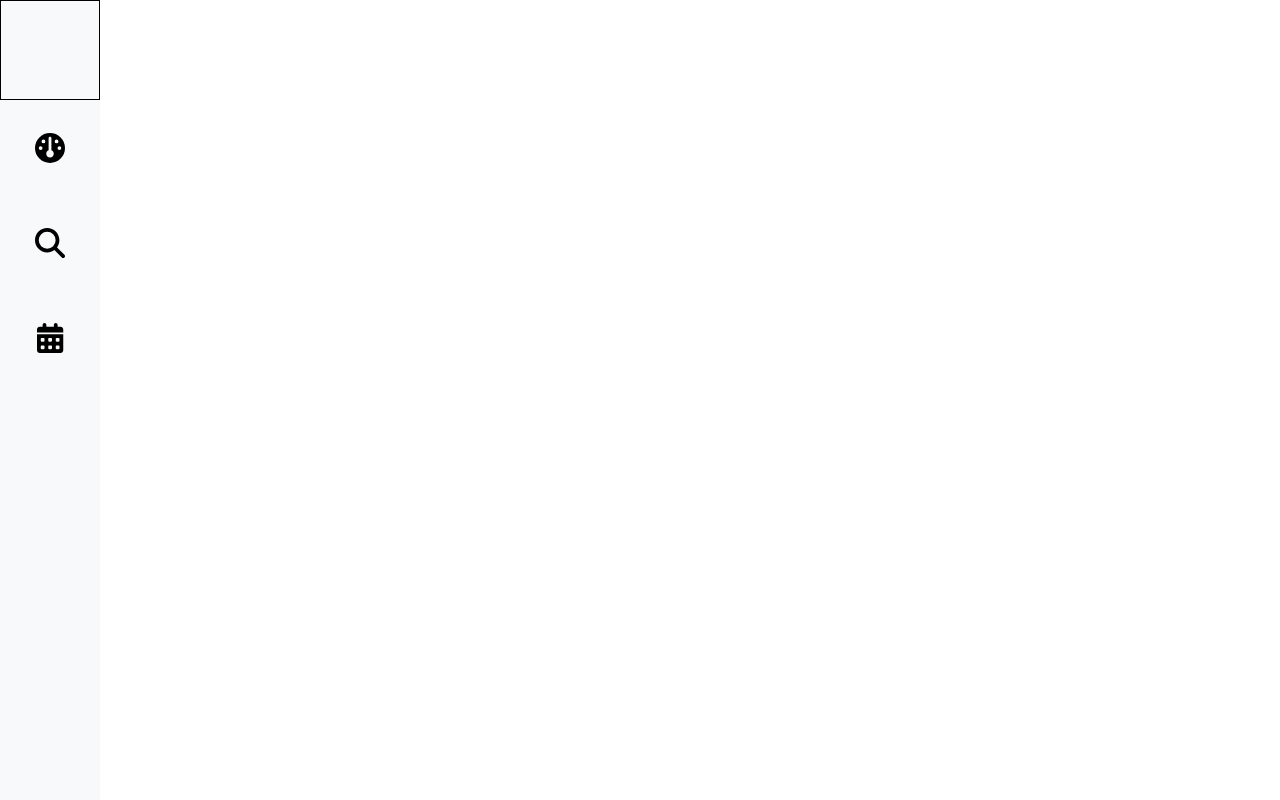
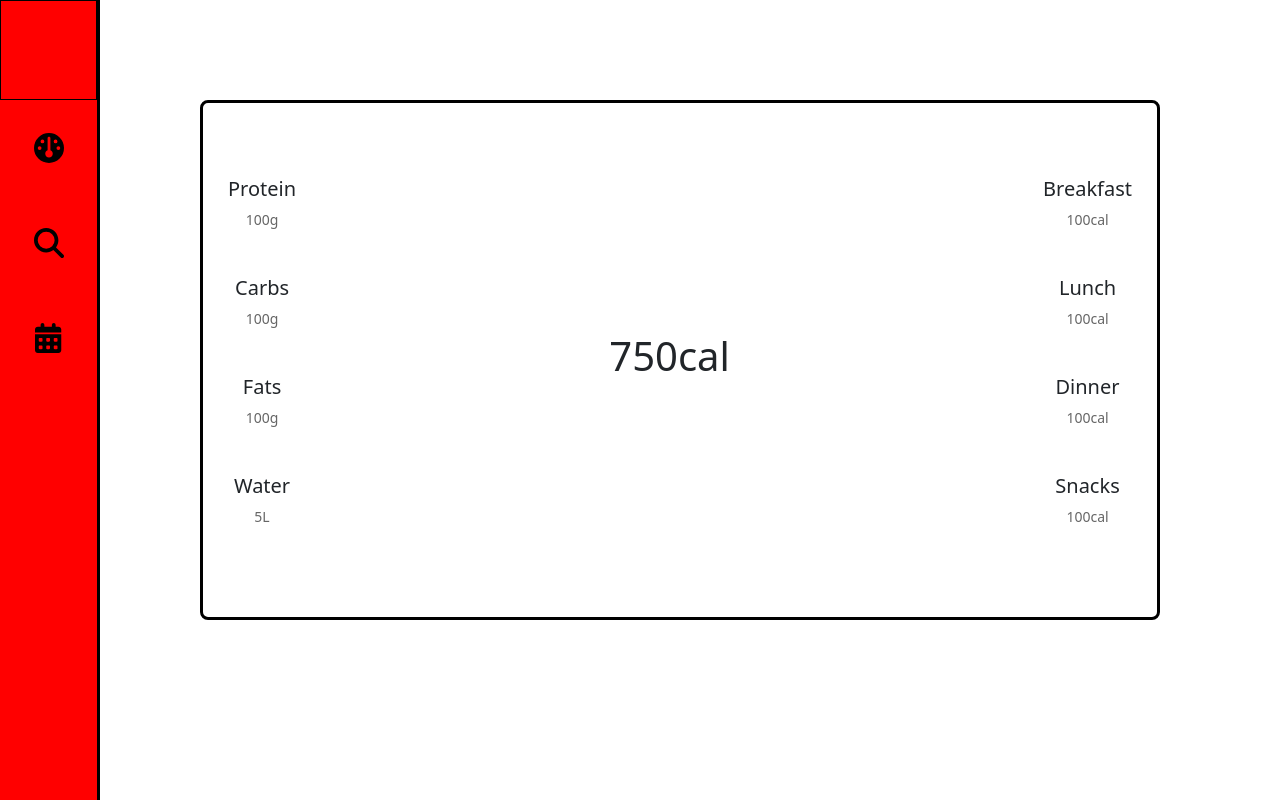
Before and after one commit to DylanWDev/Vitala-Frontend, a Next.js app in the folder fastapi-frontend/: page /dashboard in a window 1280 px wide. Built offline with nearby package versions, Linux system fonts and the light colour scheme; no server answers.

Commit message:
almost completed nav

```diff
--- a/fastapi-frontend/src/components/Sidebar.jsx
+++ b/fastapi-frontend/src/components/Sidebar.jsx
@@ -6,16 +6,16 @@ import "bootstrap/dist/css/bootstrap.css";
 import { faMagnifyingGlass, faDashboard, faCalendarDays } from "@fortawesome/free-solid-svg-icons";
 import { FontAwesomeIcon } from "@fortawesome/react-fontawesome";
 
-export default function Sidebar({ pageName }) {
+export default function Sidebar() {
   return (
     <>
-      <div className="d-flex flex-column flex-shrink-0 bg-body-tertiary" style={{ width: "100px", height: "100vh" }}>
+      <div className="d-flex flex-column flex-shrink-0" style={{ backgroundColor: "red", width: "100px", height: "100vh", borderRight: "3px solid black" }}>
         <div className="border border-black" style={{ height: "100px" }}></div>
 
         <div className="d-flex flex-column align-items-center">
-          <a className={styles.navIcons}><FontAwesomeIcon icon={faDashboard} /></a>
-          <a className={styles.navIcons}><FontAwesomeIcon icon={faMagnifyingGlass} /></a>
-          <a className={styles.navIcons}><FontAwesomeIcon icon={faCalendarDays} /></a>
+          <a href="/dashboard" className={styles.navIcons}><FontAwesomeIcon icon={faDashboard} /></a>
+          <a href="/search" className={styles.navIcons}><FontAwesomeIcon icon={faMagnifyingGlass} /></a>
+          <a href="/calendar" className={styles.navIcons}><FontAwesomeIcon icon={faCalendarDays} /></a>
         </div>
       </div>
     </>
--- a/fastapi-frontend/src/components/nav.module.css
+++ b/fastapi-frontend/src/components/nav.module.css
@@ -5,5 +5,11 @@
   color: black;
   margin: 25px;
   cursor: pointer;
+  transition: transform 0.3s ease;
+  position: relative;
+  text-decoration: none;
+}
 
+.navIcons:hover {
+  transform: scale(1.2);
 }
--- a/fastapi-frontend/src/pages/dashboard/DashboardPage.module.css
+++ b/fastapi-frontend/src/pages/dashboard/DashboardPage.module.css
@@ -1,5 +1,14 @@
-/* @import url('https://fonts.googleapis.com/css2?family=Poppins:wght@300;400;500;600;700&display=swap');
 
+
+
+
+
+@import url('https://fonts.googleapis.com/css2?family=Poppins:wght@300;400;500;600;700&display=swap');
+
+
+.pageContainer {
+  display: flex
+}
 
 .navContainer {
     display: flex;
@@ -44,13 +53,9 @@
 
 
 .pageDisplay {
-  width: 100%;
-  height: 100px;
   border-bottom: 3px solid black;
   background-color: rgb(212, 212, 212);
   display: flex;
-  justify-content: space-between;
-  align-items: center;
 }
 
 .centerContent {
@@ -78,7 +83,8 @@
 
 
 .mainContent {
-  height: 65%;
+  width: 75vw;
+  height: 65vh;
   border-radius: 8px;
   margin: 100px;
   border: 3px solid black;
@@ -91,7 +97,6 @@
 .macros {
   display: flex;
   flex-direction: column;
-  gap: 60px;
 }
 
 .macros h5 {
@@ -102,4 +107,17 @@
   font-size: 14px;
   color: #666;
   text-align: center;
-} */
+}
+
+
+@media (min-width: 768px) {
+  .macros {
+    gap: 20px; /* Adjust the gap value based on your preference */
+  }
+}
+
+@media (min-width: 1200px) {
+  .macros {
+    gap: 30px; /* Adjust the gap value based on your preference */
+  }
+}
--- a/fastapi-frontend/src/pages/dashboard/index.js
+++ b/fastapi-frontend/src/pages/dashboard/index.js
@@ -35,53 +35,53 @@ export default function DashboardPage() {
   }, []);
 
   return (
-    <>
+    <div className={styles.pageContainer}>
       <Sidebar />
-    </>
-    // <div className={styles.dashboardContainer}>
-    //   <main className={styles.mainContent}>
-    //     <div className={styles.macros}>
-    //       <div>
-    //         <h5>Protein</h5>
-    //         <p>100g</p>
-    //       </div>
-    //       <div>
-    //         <h5>Carbs</h5>
-    //         <p>100g</p>
-    //       </div>
-    //       <div>
-    //         <h5>Fats</h5>
-    //         <p>100g</p>
-    //       </div>
-    //       <div>
-    //         <h5>Water</h5>
-    //         <p>5L</p>
-    //       </div>
-    //     </div>
-    //     <div className={styles.flex}>
-    //       <h1>750cal</h1>
-    //     </div>
-    //     <div className={styles.flex}>
-    //       <div className={styles.macros}>
-    //         <div>
-    //           <h5>Breakfast</h5>
-    //           <p>100cal</p>
-    //         </div>
-    //         <div>
-    //           <h5>Lunch</h5>
-    //           <p>100cal</p>
-    //         </div>
-    //         <div>
-    //           <h5>Dinner</h5>
-    //           <p>100cal</p>
-    //         </div>
-    //         <div>
-    //           <h5>Snacks</h5>
-    //           <p>100cal</p>
-    //         </div>
-    //       </div>
-    //     </div>
-    //   </main>
-    // </div>
+      <div className={styles.dashboardContainer}>
+        <main className={styles.mainContent}>
+          <div className={styles.macros}>
+            <div>
+              <h5>Protein</h5>
+              <p>100g</p>
+            </div>
+            <div>
+              <h5>Carbs</h5>
+              <p>100g</p>
+            </div>
+            <div>
+              <h5>Fats</h5>
+              <p>100g</p>
+            </div>
+            <div>
+              <h5>Water</h5>
+              <p>5L</p>
+            </div>
+          </div>
+          <div className={styles.flex}>
+            <h1>750cal</h1>
+          </div>
+          <div className={styles.flex}>
+            <div className={styles.macros}>
+              <div>
+                <h5>Breakfast</h5>
+                <p>100cal</p>
+              </div>
+              <div>
+                <h5>Lunch</h5>
+                <p>100cal</p>
+              </div>
+              <div>
+                <h5>Dinner</h5>
+                <p>100cal</p>
+              </div>
+              <div>
+                <h5>Snacks</h5>
+                <p>100cal</p>
+              </div>
+            </div>
+          </div>
+        </main>
+      </div>
+    </div>
   );
 }
--- a/package.json
+++ b/package.json
@@ -4,6 +4,7 @@
     "@fortawesome/free-regular-svg-icons": "^6.5.1",
     "@fortawesome/free-solid-svg-icons": "^6.5.1",
     "@fortawesome/react-fontawesome": "^0.2.0",
-    "bootstrap": "^5.3.2"
+    "bootstrap": "^5.3.2",
+    "bootstrap-icons": "^1.11.2"
   }
 }
```
Also changed, not shown: 1 other file (tests, documents, lock files or other folders).
